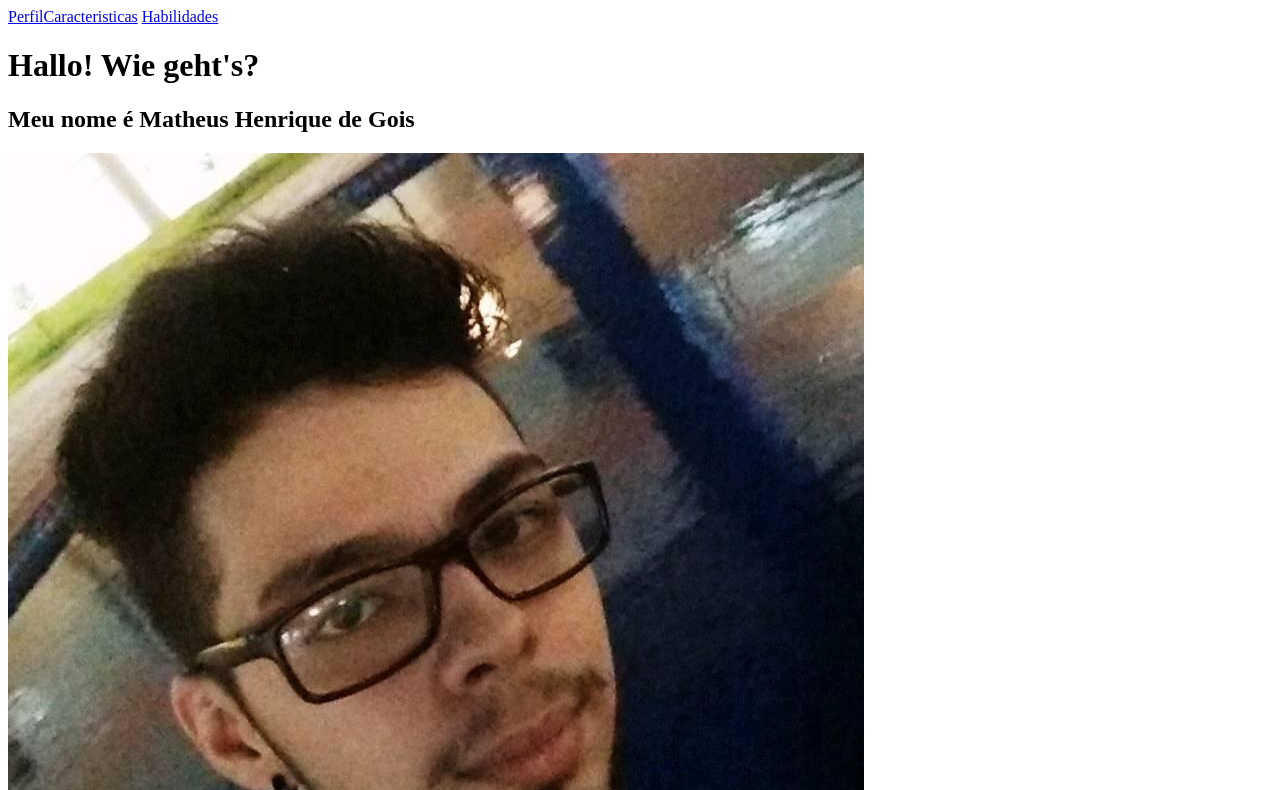
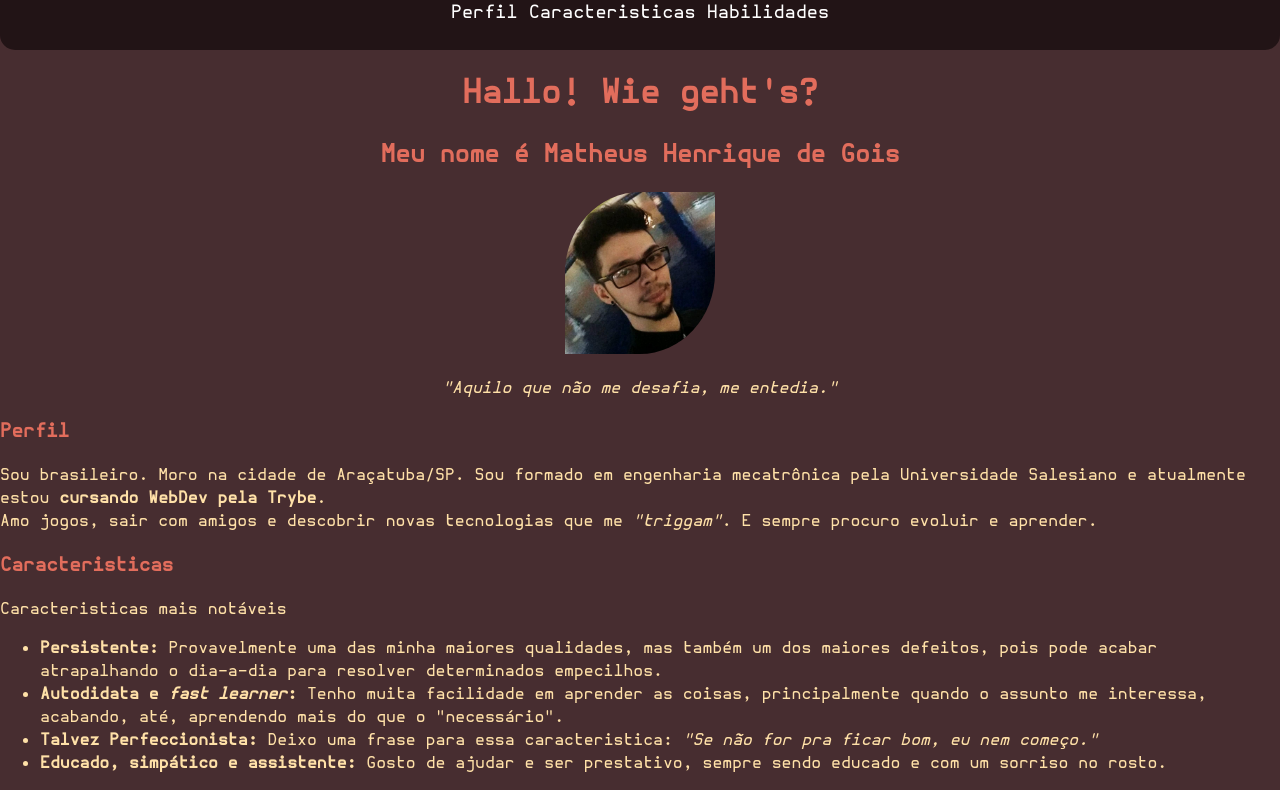
Before and after one commit to Matthengo/Matthengo.github.io, a plain HTML site: page index.html in a window 1280 px wide. Shown: the top 790 px of the page. Drawn offline with Linux system fonts and the light colour scheme.

Commit message:
Adicionado novas classes e IDs. Tambem criado um estilo para o Perfil

```diff
--- a/index.html
+++ b/index.html
@@ -8,7 +8,7 @@
 </head>
 
 <body>
-    <div id="header_menu"><a href="#profile">Perfil</a><a href="#character">Caracteristicas</a> <a
+    <div id="header_menu"><a href="#profile">Perfil</a> <a href="#character">Caracteristicas</a> <a
             href="#skills">Habilidades</a>
     </div>
     <div id="profile">
@@ -66,11 +66,13 @@
         framework onde eu comecei meus primeiros infinalizaveis projetos.
     </p>
 
-    <p>
-        Uma das <a target="_blank" href="https://www.youtube.com/watch?v=fLpCyU_SHRo">melhores músicas</a> que eu ja
+    <div class="center_tag">
+        Uma das <a id="youtube_button" target="_blank" href="https://www.youtube.com/watch?v=fLpCyU_SHRo"><img
+                src="https://img.shields.io/badge/Melhores Músicas-FF0000?style=for-the-badge&logo=youtube&logoColor=white"
+                alt="youtube"></a> que eu ja
         escutei na minha
         vida.
-    </p>
+    </div>
 
 
 </body>
--- a/style.css
+++ b/style.css
@@ -0,0 +1,65 @@
+/* Criação de variáveis para facilitar o uso das cores */
+:root {
+    --body_color: #472d30;
+    --text_color: #ffe1a8;
+    --header_texts_color: #e26d5c;
+    --header_menu_color: #221416;
+}
+
+/* Adiciona a fonte Hermit-Regular para poder ser usada */
+@font-face {
+    font-family: 'Hermit-Regular';
+    src: url('fonts/Hermit-Regular.otf') format('opentype');
+
+}
+
+body {
+    font-family: 'Hermit-Regular';
+    color: var(--text_color);
+    background-color: var(--body_color);
+    margin: 0;
+}
+
+a {
+    text-decoration: none;
+    color: white;
+}
+
+.header_text {
+    color: var(--header_texts_color);
+}
+
+#photo {
+    width: 150px;
+    border-radius: 50% 0% 50% 0%;
+}
+
+#header {
+    text-align: center;
+    /* background-image: url(./images/profile_background.png);
+    background-size: cover;
+    width: 100%;
+    height: 300px;
+    margin: 0; */
+}
+
+#welcome_text {
+    text-align: center;
+}
+
+#header_menu {
+    width: 100%;
+    height: 50px;
+    background-color: var(--header_menu_color);
+    border-radius: 0px 0px 15px 15px;
+    font-size: 18px;
+    text-align: center;
+}
+
+#youtube_button {
+    vertical-align: -10px;
+}
+
+.center_tag {
+    text-align: center;
+}
```
Also changed, not shown: images/profile_background.png (added).
